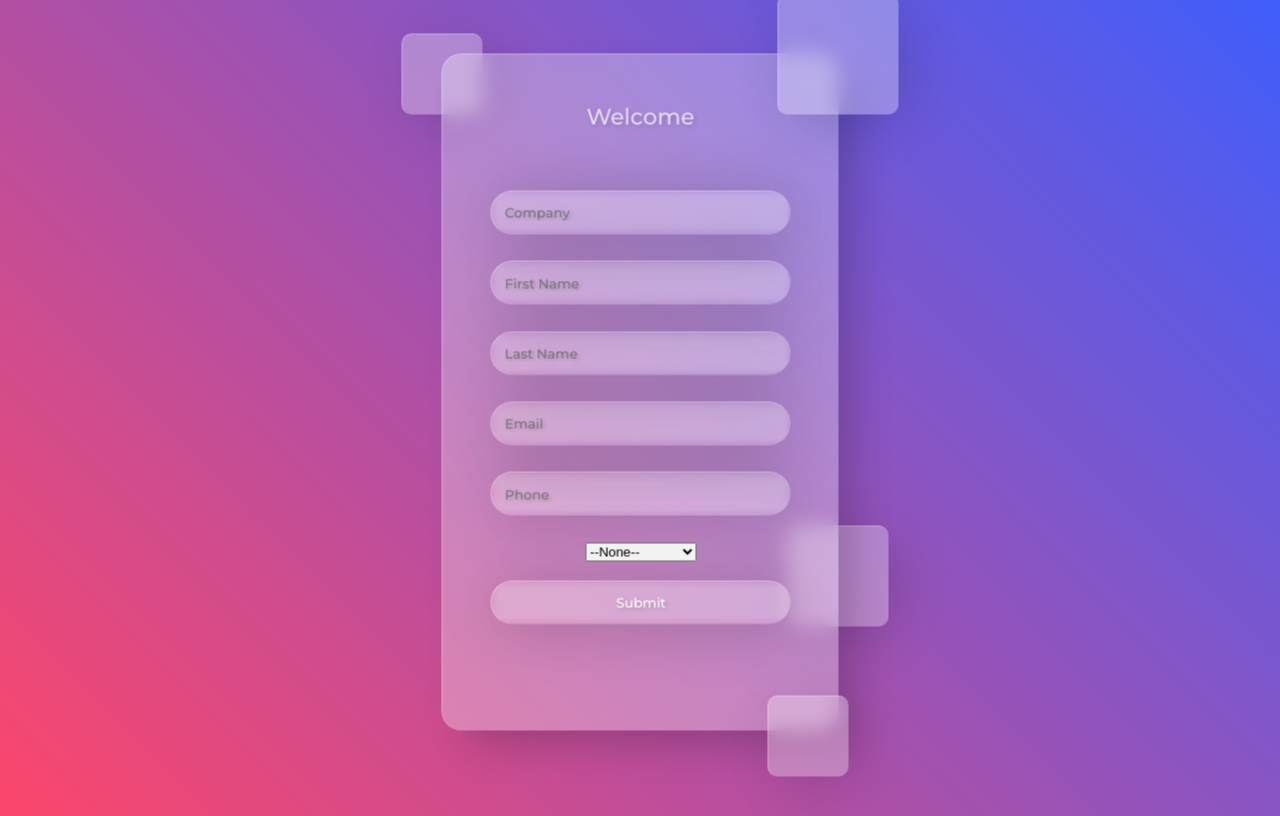
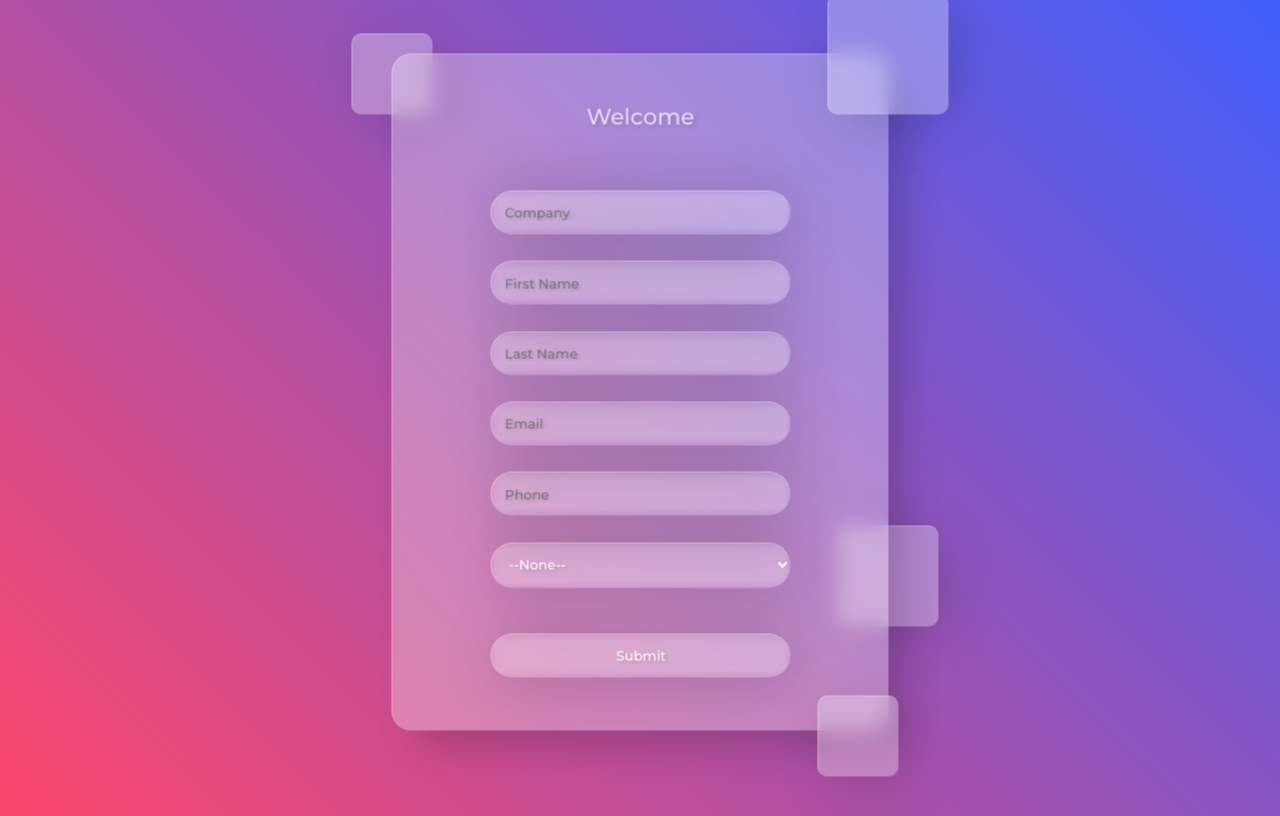
Before and after one commit to MihailKlimovich/Web-To-Lead, a PHP site: page / in a window 1280 px wide. Run offline with PHP 8.4, Linux system fonts and the light colour scheme; some libraries are stand-ins or nearby versions.

Commit message:
changed style19

```diff
--- a/WebToLead.css
+++ b/WebToLead.css
@@ -34,7 +34,8 @@ body {
     font-family: "Montserrat", sans-serif;
 }
 
-input {
+input,
+select {
     background: transparent;
     width: 300px;
     padding: 1em;
@@ -52,6 +53,11 @@ input {
     text-shadow: 2px 2px 4px rgba(0, 0, 0, 0.2);
 }
 input:hover {
+    background: rgba(255, 255, 255, 0.1);
+    box-shadow: 4px 4px 60px 8px rgba(0, 0, 0, 0.2);
+}
+
+select:hover {
     background: rgba(255, 255, 255, 0.1);
     box-shadow: 4px 4px 60px 8px rgba(0, 0, 0, 0.2);
 }
--- a/WebToLead.html
+++ b/WebToLead.html
@@ -34,7 +34,7 @@
     <form
         action="https://webto.salesforce.com/servlet/servlet.WebToLead?encoding=UTF-8"
         method="POST"
-        style="height: 580px"
+        style="height: 580px; width: 400px"
     >
         <p>Welcome</p>
         <input
```
